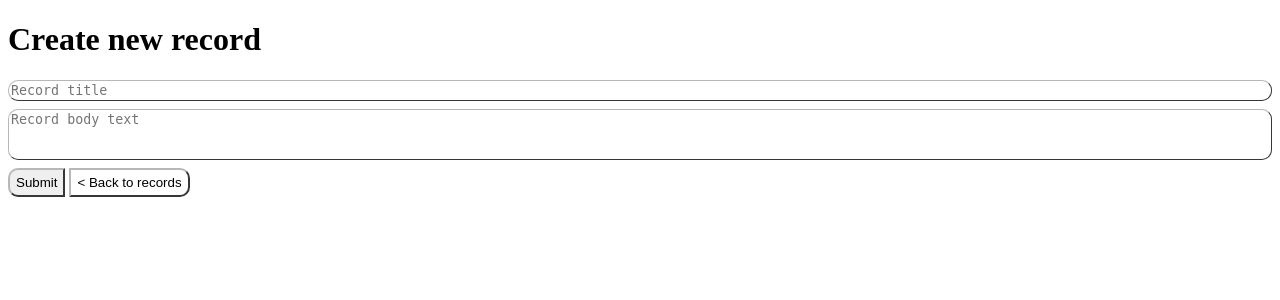
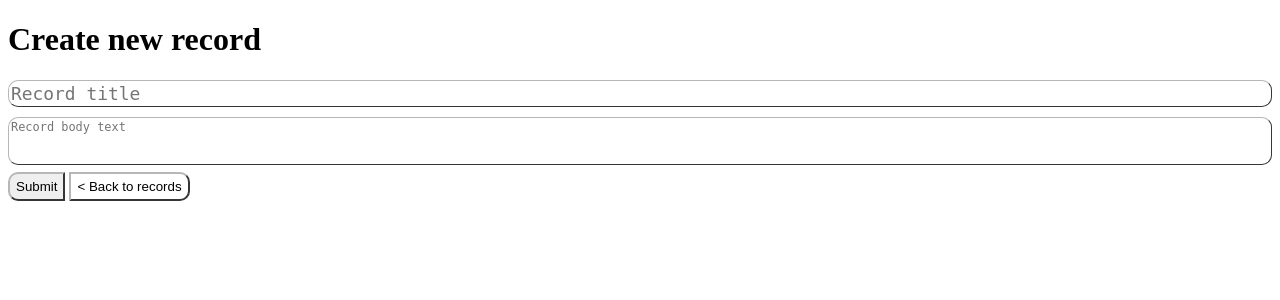
Before and after one commit to KRC2000/FlaskMinimalWebapp, a Flask app: page /create in a window 1280 px wide. Shown: the top 300 px of the page. Run offline with Flask 3, Linux system fonts and the light colour scheme.

Commit message:
Fixed textareas scaling

```diff
--- a/templates/create.html
+++ b/templates/create.html
@@ -19,9 +19,9 @@
 
     <form style="display: grid;">
         <!-- <label style="font-size: larger;" for="title_textarea">Title</label> -->
-        <textarea id="title_textarea" rows="1" placeholder="Record title" class="mb shaded rounded"></textarea>
+        <textarea id="title_textarea" rows="1" placeholder="Record title" class="mb shaded rounded" style="font-size: 3ex; "></textarea>
         <!-- <label style="font-size: larger;" for="body_textarea">Body</label> -->
-        <textarea id="body_textarea" rows="3" placeholder="Record body text" class="mb shaded rounded"></textarea>
+        <textarea id="body_textarea" rows="3" placeholder="Record body text" class="mb shaded rounded" style="font-size: 2ex;"></textarea>
         <div style="height: 4ex;">
             <button id="submit" type="button" class="fullheight rounded-left">Submit</button>
             <button id="back" type="button" class="fullheight rounded-right" onclick="window.location = '/'"
```
